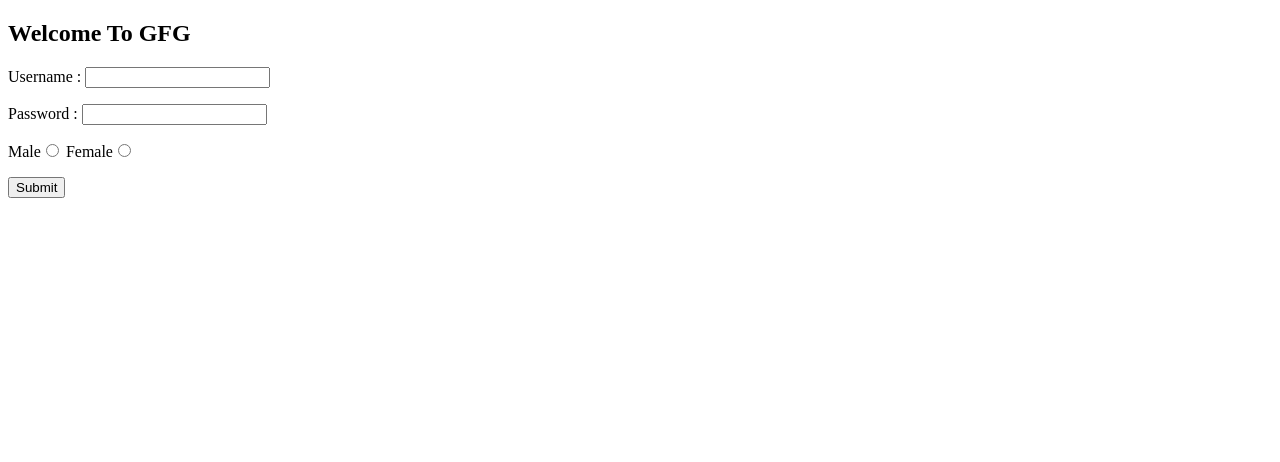
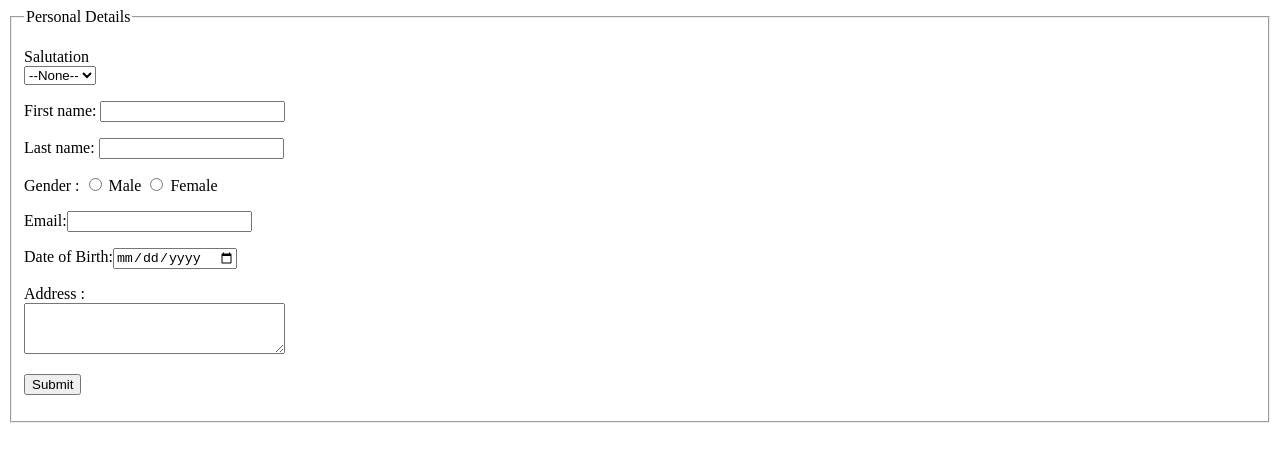
Before and after one commit to saheen619/Github-Actions-CICD, a plain HTML site: page index.html in a window 1280 px wide. Drawn offline with Linux system fonts and the light colour scheme.

Commit message:
cicd pipeline added

```diff
--- a/index.html
+++ b/index.html
@@ -1,34 +1,89 @@
 <!DOCTYPE html>
-<html>
+<html lang="en">
 <head>
-<title>Page Title</title>
+<meta charset="UTF-8">
+<meta http-equiv="X-UA-Compatible" content="IE=edge">
+<meta name="viewport" content="width=device-width, initial-scale=1.0">
+<title>GfG</title>
 </head>
 <body>
-<h2>Welcome To GFG</h2>
 <form>
+	<fieldset>
+	<legend>Personal Details</legend>
 
 
 <p>
-	<label>Username : <input type="text" /></label>
+		<label>
+		Salutation
+		<br />
+		<select name="salutation">
+			<option>--None--</option>
+			<option>Mr.</option>
+			<option>Ms.</option>
+			<option>Mrs.</option>
+			<option>Dr.</option>
+			<option>Prof.</option>
+		</select>
+		</label>
 	</p>
 
 
 
 
 <p>
-	<label>Password : <input type="password" /></label>
+		<label>First name: <input name="firstName" /></label>
 	</p>
 
 
-	<label>Male<input type="radio" name="gender" value="male" /></label>
-    <label>Female<input type="radio" name="gender" value="female" /></label>
 
 
 <p>
-	<button type="submit">Submit</button>
+		<label>Last name: <input name="lastName" /></label>
 	</p>
 
 
+
+
+<p>
+		Gender :
+		<label><input type="radio" name="gender" value="male" /> Male</label>
+		<label><input type="radio" name="gender" value="female" /> Female</label>
+	</p>
+
+
+
+
+<p>
+		<label>Email:<input type="email" name="email" /></label>
+	</p>
+
+
+
+
+<p>
+		<label>Date of Birth:<input type="date" name="birthDate"></label>
+	</p>
+
+
+
+
+<p>
+		<label>
+		Address :
+		<br />
+		<textarea name="address" cols="30" rows="3"></textarea>
+		</label>
+	</p>
+
+
+
+
+<p>
+		<button type="submit">Submit</button>
+	</p>
+
+
+	</fieldset>
 </form>
 </body>
 </html>
```
Also changed, not shown: 2 other files.
